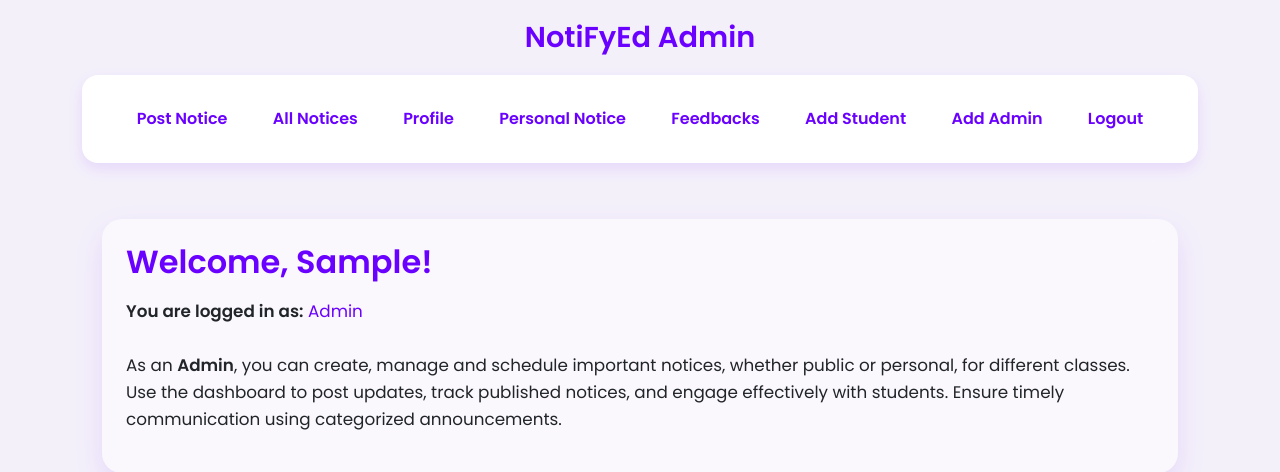
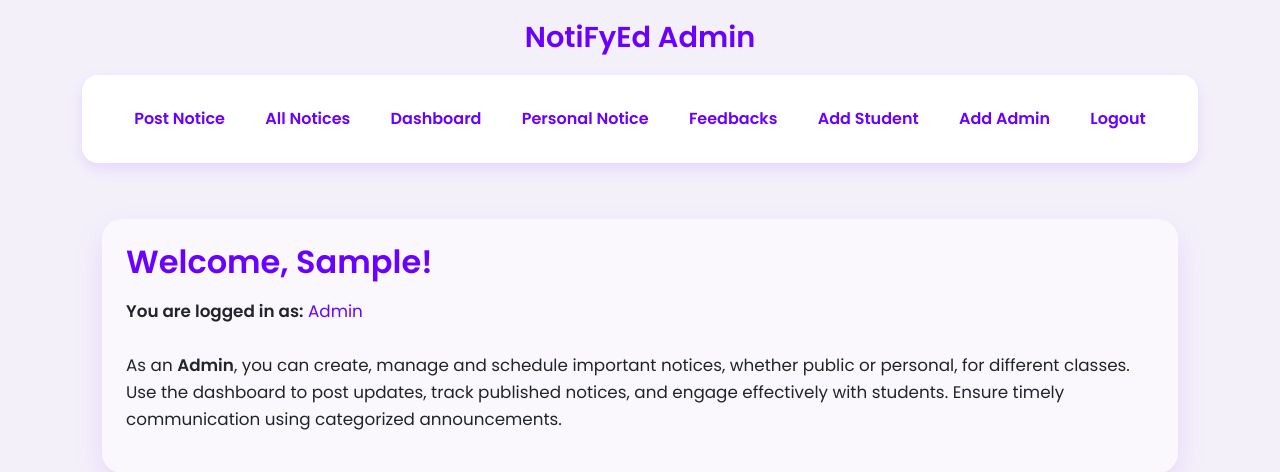
Before and after one commit to Dhruvrajsinh07/NotiFyEd, a PHP site: page /index.php in a window 1280 px wide. Shown: the top 472 px of the page. Run offline with PHP 8.4, Linux system fonts and the light colour scheme; the visitor is signed in with stand-in values (Sample User, id 1).

Commit message:
profile change to Dashboard

```diff
--- a/includes/navbar.php
+++ b/includes/navbar.php
@@ -29,7 +29,7 @@
               <a class="nav-link text-purple" href="#">Schedule Notices</a>
             </li> -->
             <li class="nav-item">
-              <a class="nav-link text-purple" href="<?= urlof('./index.php')?>">Profile</a>
+              <a class="nav-link text-purple" href="<?= urlof('./index.php')?>">Dashboard</a>
             </li>
             <!-- <li class="nav-item">
               <a class="nav-link text-purple" href="#">Email Notifications</a>
```
